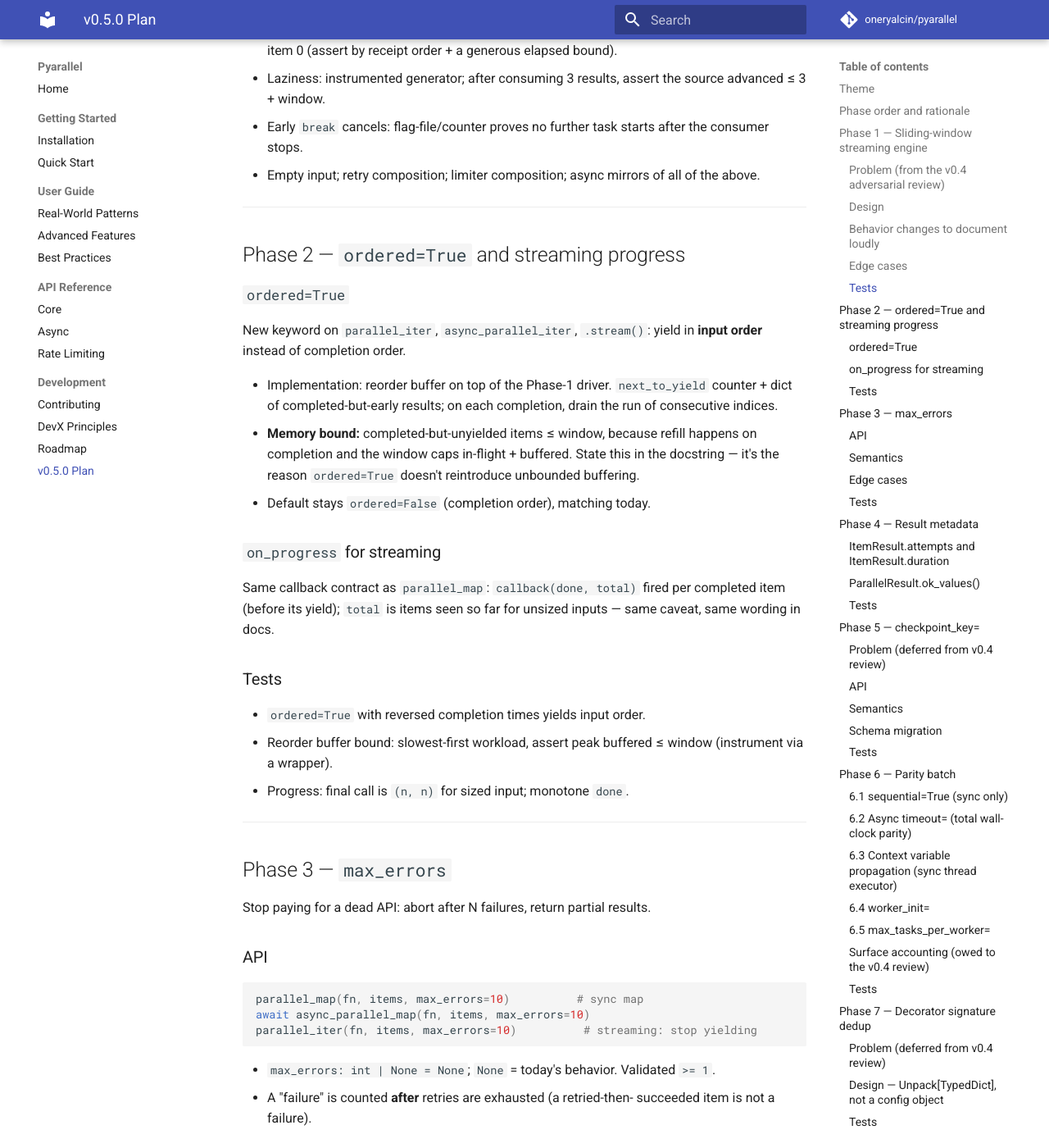
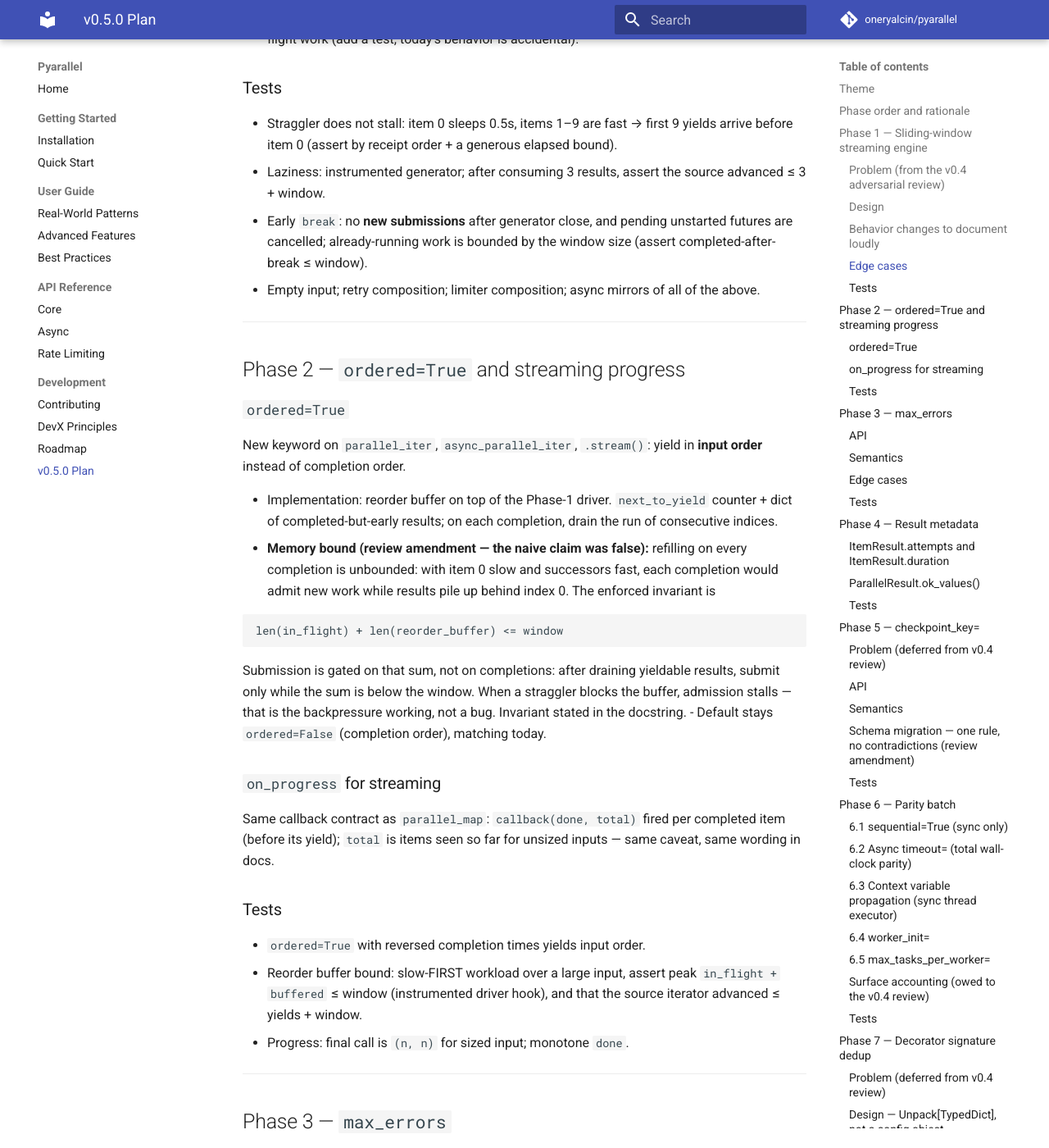
Before and after one commit to oneryalcin/pyarallel, an MkDocs documentation site: the page built from docs/development/plans/v0.5.0.md, in a window 1280 px wide and 1400 px high, scrolled down 3011 px. Shown: the whole window at 82% size. Built offline with MkDocs 1.6.1 and Material for MkDocs 9.7.7, drawn with Linux system fonts in a browser that asks for light colours; comment, search, counter and statistics services are not loaded; some of the changed text lies outside the part shown.

Commit message:
Amend v0.5.0 plan: fold in all 7 pre-implementation review findings
- ordered=True bound restated as enforced in_flight+buffer <= window
  admission invariant (original refill-on-completion proof was false)
- max_errors requires windowed admission on collected map — eager
  submission would defeat the feature for non-batched inputs
- sync cancel-on-break reworded to best-effort; running tasks finish
- checkpoint schema v2: type-tagged reversible keys (i:/s:/b:), single
  fail-closed rule for all pre-v2 files (contradiction removed)
- contextvars captured per-item in the submitting thread; worker_init
  precedence defined
- Unpack[TypedDict] keys keep | None for explicit-None inheritance
- streaming window honors explicit workers= cap
- acceptance criteria: bound claims must be measured, not asserted

````diff
--- a/docs/development/plans/v0.5.0.md
+++ b/docs/development/plans/v0.5.0.md
@@ -64,12 +64,15 @@
 **Window size.** No new parameter. `window = batch_size` when given
 (preserving `batch_size` as the memory-bound knob, now documented as
 "maximum items in flight"), else `2 × effective_workers`. The factor 2
-keeps workers saturated while the driver loop runs. `effective_workers`
-mirrors the stdlib defaults — add one helper, used everywhere the docs
-currently repeat the formula:
+keeps workers saturated while the driver loop runs. *(Review amendment:)*
+`effective_workers` is **`workers` when the caller set it**, else the
+stdlib default — `parallel_iter(..., workers=2)` must window at 4, not at
+the thread-pool default of 64:
 
 ```python
-def _default_workers(executor: ExecutorType) -> int:
+def _effective_workers(workers: int | None, executor: ExecutorType) -> int:
+    if workers is not None:
+        return workers
     if executor == "thread":
         return min(32, (os.cpu_count() or 1) + 4)   # ThreadPoolExecutor default
     return os.cpu_count() or 1                       # ProcessPoolExecutor default
@@ -94,9 +97,13 @@
 return_when=FIRST_COMPLETED)` over tasks; the internal queue and
 per-chunk accounting are deleted.
 
-**Cleanup contract (unchanged):** caller breaking out of the loop closes
-the generator; `finally` cancels in-flight futures/tasks and shuts the
-pool down without waiting.
+**Cleanup contract (amended for honesty):** caller breaking out of the
+loop closes the generator; `finally` stops submitting, cancels
+**not-yet-started** futures, and shuts the pool down without waiting.
+Sync tasks already running in a thread/process **cannot be interrupted**
+and finish in the background — only async tasks are truly cancelled.
+Docs and docstrings use exactly this wording; no "cancels in-flight"
+overclaim.
 
 ### Behavior changes to document loudly
 
@@ -124,8 +131,9 @@
   generous elapsed bound).
 - Laziness: instrumented generator; after consuming 3 results, assert
   the source advanced ≤ 3 + window.
-- Early `break` cancels: flag-file/counter proves no further task starts
-  after the consumer stops.
+- Early `break`: no **new submissions** after generator close, and
+  pending unstarted futures are cancelled; already-running work is
+  bounded by the window size (assert completed-after-break ≤ window).
 - Empty input; retry composition; limiter composition; async mirrors of
   all of the above.
 
@@ -141,10 +149,19 @@
 - Implementation: reorder buffer on top of the Phase-1 driver.
   `next_to_yield` counter + dict of completed-but-early results; on each
   completion, drain the run of consecutive indices.
-- **Memory bound:** completed-but-unyielded items ≤ window, because
-  refill happens on completion and the window caps in-flight + buffered.
-  State this in the docstring — it's the reason `ordered=True` doesn't
-  reintroduce unbounded buffering.
+- **Memory bound (review amendment — the naive claim was false):**
+  refilling on every completion is unbounded: with item 0 slow and
+  successors fast, each completion would admit new work while results
+  pile up behind index 0. The enforced invariant is
+
+  ```
+  len(in_flight) + len(reorder_buffer) <= window
+  ```
+
+  Submission is gated on that sum, not on completions: after draining
+  yieldable results, submit only while the sum is below the window. When
+  a straggler blocks the buffer, admission stalls — that is the
+  backpressure working, not a bug. Invariant stated in the docstring.
 - Default stays `ordered=False` (completion order), matching today.
 
 ### `on_progress` for streaming
@@ -156,8 +173,9 @@
 ### Tests
 
 - `ordered=True` with reversed completion times yields input order.
-- Reorder buffer bound: slowest-first workload, assert peak buffered ≤
-  window (instrument via a wrapper).
+- Reorder buffer bound: slow-FIRST workload over a large input, assert
+  peak `in_flight + buffered` ≤ window (instrumented driver hook), and
+  that the source iterator advanced ≤ yields + window.
 - Progress: final call is `(n, n)` for sized input; monotone `done`.
 
 ---
@@ -181,10 +199,18 @@
 
 ### Semantics
 
-- **Collected (map):** when the failure count reaches `max_errors`, stop
-  submitting, cancel outstanding futures/tasks, and mark every
-  not-completed slot with `_Failure(Aborted(...))`. Return the partial
-  `ParallelResult` — mirror of the existing `timeout=` machinery.
+- **Collected (map) — requires an admission change (review amendment):**
+  today the non-batched collected path submits/creates *every* task
+  before observing a single completion, so "stop submitting at N
+  failures" would be a no-op for a 10k-item dead API. Therefore: **when
+  `max_errors` is set, collected map admits work through the Phase-1
+  bounded window** (window = `2 × effective_workers`; async uses the
+  same `asyncio.wait(FIRST_COMPLETED)` admission loop instead of
+  creating all tasks upfront). Without `max_errors`, submission behavior
+  is unchanged. On reaching the threshold: stop admitting, cancel
+  pending unstarted work, mark every not-completed slot with
+  `_Failure(Aborted(...))`, return the partial `ParallelResult` — mirror
+  of the `timeout=` machinery.
 - **New exception type:** `class Aborted(RuntimeError)` in `result.py`,
   exported. Message: `"aborted after N failures (max_errors=N)"`.
   Items that never ran are distinguishable from items that failed —
@@ -212,6 +238,9 @@
 - Sync/async map: first 10 items fail instantly, 10k total,
   `max_errors=10` → wall time bounded, `failures()` contains ~10 real +
   rest `Aborted`, `successes()` preserved for anything that finished.
+- **Admission bound (the point of the feature):** instrumented source
+  iterator proves total submissions ≤ abort-trigger point + window — a
+  dead API costs tens of calls, not thousands.
 - Retries don't double-count; success-after-retry counts as success.
 - Streaming stops; checkpoint+max_errors resume test.
 
@@ -285,15 +314,17 @@
 - `checkpoint_key: Callable[[T], str | int | bytes] | None = None` on
   `parallel_map`, `async_parallel_map`, `.map()`. Requires `checkpoint=`
   (setting it alone raises `ValueError`).
-- `None` keeps positional keying (current behavior, unchanged files stay
-  valid).
+- `None` keeps positional keying semantics (same behavior, new on-disk
+  encoding — see schema below).
 
 ### Semantics
 
-- Row key becomes the user key (stored as `TEXT`; int/bytes normalized
-  deterministically). The item fingerprint check **stays**: key = which
-  row, fingerprint = has the payload changed. A changed item under the
-  same key recomputes.
+- Row key becomes the user key. **Encoding is type-tagged and reversible
+  (review amendment — plain TEXT normalization would collide `1`, `"1"`,
+  and `b"1"`):** `i:<decimal>` for ints, `s:<text>` for strings,
+  `b:<base64>` for bytes. Positional mode writes `i:<index>`. The item
+  fingerprint check **stays**: key = which row, fingerprint = has the
+  payload changed. A changed item under the same key recomputes.
 - **Duplicate keys are an error.** Track keys seen during submit;
   a duplicate raises `CheckpointError` naming the key — last-write-wins
   silently corrupting resume is exactly what this library refuses to do.
@@ -302,20 +333,25 @@
   it changes the keys, which simply misses the cache — safe by
   construction.
 
-### Schema migration
+### Schema migration — one rule, no contradictions (review amendment)
 
-- `meta` gains `schema_version`. v0.4 files (no version row) opened by
-  v0.5 → `CheckpointError` instructing deletion. Fail closed, no silent
-  migration — v0.4.0 was never released, so real-world exposure is nil;
-  the guard is for our own dogfooding files.
+- Schema v2: `results(key TEXT PRIMARY KEY, fingerprint BLOB, value
+  BLOB)` + `meta` rows `task_signature` and `schema_version = '2'`.
+- **Any file without `schema_version = '2'` fails closed** with a
+  `CheckpointError` instructing deletion — including v0.4-era positional
+  files. There is no "old positional files stay valid" path and no
+  silent migration: one rule. v0.4.0 was never released, so real-world
+  exposure is nil; the guard is for our own dogfooding files.
 
 ### Tests
 
 - Prepend an item with `checkpoint_key` → only the new item runs.
 - Reorder inputs → zero recompute.
 - Duplicate key → `CheckpointError`; raising key fn → propagates.
+- Cross-type non-collision: keys `1`, `"1"`, `b"1"` produce three
+  distinct rows.
 - Changed payload under same key → that row recomputes.
-- v0.4-format file → fail-closed error message.
+- v0.4-format file (positional, no schema_version) → fail-closed error.
 
 ---
 
@@ -349,10 +385,18 @@
 
 ### 6.3 Context variable propagation (sync thread executor)
 
-- `parallel_map`/`parallel_iter` with `executor="thread"` capture the
-  caller's context once and run each task via a per-task
-  `contextvars.copy_context().run(...)` (a `Context` cannot be entered
-  concurrently, hence per-task copies).
+- **Capture location is the correctness pivot (review amendment):**
+  `contextvars.copy_context()` is called **in the submitting thread, once
+  per item, at submit time** — `pool.submit(ctx.run, task_fn, item)`.
+  Calling it inside the worker would copy the worker's (empty) context
+  and change nothing. Per-item capture is also what makes concurrent
+  execution legal: a single `Context` cannot be entered twice at once,
+  and `Context` has no public `.copy()` — fresh capture per submit is
+  the mechanism. Cost: one HAMT copy per item, negligible.
+- **Precedence vs `worker_init`:** the initializer runs in the worker's
+  own context; contextvars it sets are invisible to tasks (which run
+  under the caller's captured context). Per-worker state belongs in
+  globals or thread-locals, not contextvars — documented.
 - **Default on, no parameter.** Today worker threads see an *empty*
   context — correlation IDs silently vanish; propagation is strictly
   more correct and matches what asyncio tasks already do. Writes inside
@@ -438,17 +482,21 @@
 - IDE autocomplete and mypy checking survive (`Unpack` is fully
   supported by mypy ≥ 1.5); the four-fold copy collapses to one dict
   type per engine.
-- `_merge_opts` semantics unchanged (None-valued overrides skipped) —
-  note: with TypedDict `total=False`, absent keys never reach
-  `_merge_opts` at all, which removes the current subtlety where an
-  explicit `None` cannot override a decorator default. Behavior change:
-  none observable (an explicit `None` still means "use default"), but
-  record it.
+- **Every override key keeps `| None` in the TypedDict (review
+  amendment):** today's decorator methods accept an explicit `None`
+  meaning "inherit the decorator default" (`_merge_opts` skips `None`),
+  and existing call sites may pass it. Dropping `| None` would be a
+  mypy-visible regression. So `executor: ExecutorType | None`, etc. —
+  runtime semantics unchanged: absent key and explicit `None` both mean
+  "inherit". The known limitation that an explicit `None` cannot
+  *override* a non-None decorator default remains, unchanged and
+  documented.
 
 ### Tests
 
 - Existing decorator tests already cover behavior; add mypy assertions
-  for each option key on `.map()`/`.stream()` and a negative
+  for each option key on `.map()`/`.stream()`, an explicit-`None`
+  inheritance assertion, and a negative
   (`# type: ignore[typeddict-unknown-key]`) proving typos are caught.
 
 ---
@@ -486,6 +534,9 @@
 4. The streaming rewrite passes a dedicated stress check (e.g. 10k items,
    window 32, random 0–5ms sleeps, straggler injection) run locally
    before review — not committed as a test, recorded in the PR body.
+   Bound claims are *measured*, not asserted: peak
+   `in_flight + reorder_buffer`, source-iterator advancement, and
+   `max_errors` admission counts all have instrumented tests.
 5. Both review cycles complete; no unresolved high-severity findings.
 
 ## Explicitly out of scope for v0.5
@@ -499,6 +550,23 @@
 | Free-threaded CI, `executor="interpreter"` | v0.6 |
 | Comparison page, recipes, write-up | Distribution tier, after release |
 
+## Review amendments log
+
+**Round 1 — Codex adversarial review of this plan (pre-implementation,
+2026-07-05).** Seven findings, all accepted and folded into the phases
+above: (1) ordered-mode memory bound restated as an enforced
+`in_flight + buffer ≤ window` admission invariant — the original
+refill-on-completion proof was false; (2) `max_errors` on collected map
+requires windowed admission, otherwise eager submission defeats the
+feature; (3) sync cancel-on-break reworded to best-effort (running
+thread/process tasks cannot be interrupted); (4) checkpoint schema:
+type-tagged reversible key encoding + single fail-closed rule for all
+pre-v2 files, resolving the positional-files contradiction; (5)
+contextvars capture pinned to the submitting thread per item, with
+`worker_init` precedence defined; (6) TypedDict options keep `| None`
+to preserve explicit-None inheritance typing; (7) streaming window
+honors an explicit `workers=` cap.
+
 ## Risks
 
 | Risk | Mitigation |
````
